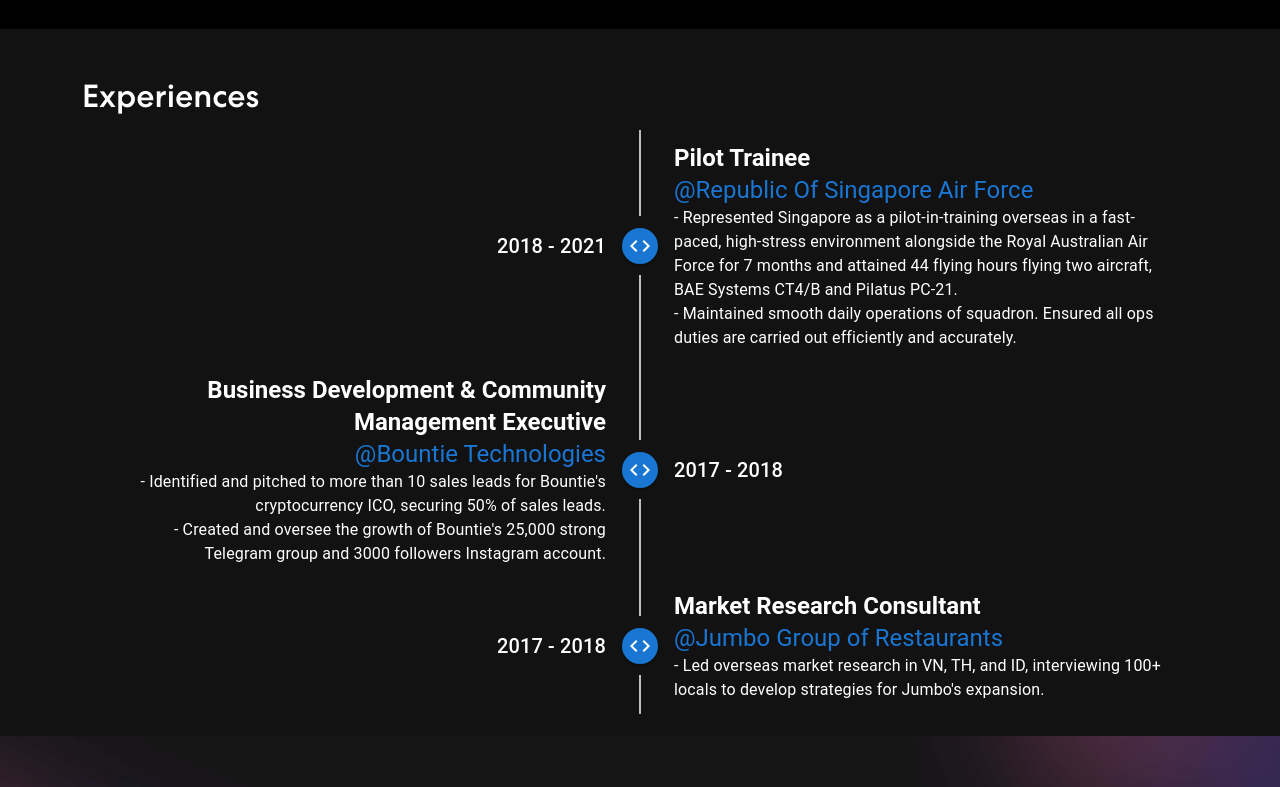
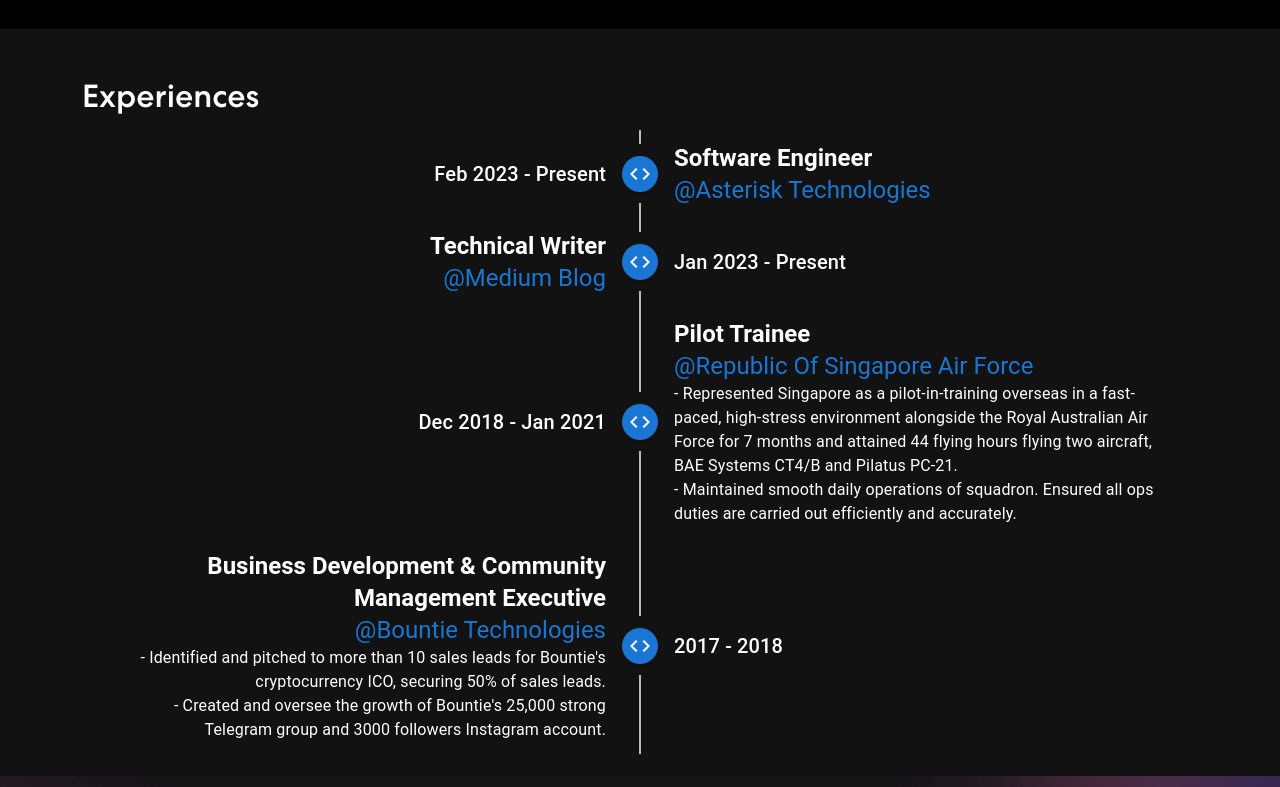
Before and after one commit to xavierkoo/xavierkoo.github.io, a React (Create React App) app: page / in a window 1280 px wide. Shown: the part 2360-3147 px from the top of the page. Built offline with nearby package versions, Linux system fonts and the light colour scheme; what react-cursor-custom would draw is missing.

Commit message:
feat: add new experience

```diff
--- a/src/components/Banner.js
+++ b/src/components/Banner.js
@@ -65,7 +65,7 @@ export const Banner = () => {
                             <span className="wrap text-secondary">
                                 {text}
                             </span>
-                            <hr class="bg-secondary mt-0 border-2 border-top border-secondary"></hr>
+                            <hr className="bg-secondary mt-0 border-2 border-top border-secondary"></hr>
                             <p>Aspiring software engineer passionate about Full Stack Development, Artificial Intelligence and Machine Learning.</p>
                             <p> Sophomore pursuing a BSc Information Systems (IS) at Singapore Management University (SMU) with double majors in Software Design & Development and Artificial Intelligence.</p>
                         </h1>
--- a/src/components/Experience.js
+++ b/src/components/Experience.js
@@ -22,7 +22,6 @@ export const Experience = () => {
                             <h2 className="mt-5">
                                 Experiences
                             </h2>
-
                             <Timeline position="alternate">
                                 <TimelineItem>
                                     <TimelineOppositeContent
@@ -31,7 +30,53 @@ export const Experience = () => {
                                     variant="h6"
                                     color="text.dark"
                                     >
-                                    2018 - 2021
+                                    Feb 2023 - Present
+                                    </TimelineOppositeContent>
+                                    <TimelineSeparator>
+                                    <TimelineConnector  />
+                                    <TimelineDot color="primary">
+                                        <CodeIcon />
+                                    </TimelineDot>
+                                    <TimelineConnector />
+                                    </TimelineSeparator>
+                                    <TimelineContent sx={{ py: "12px", px: 2 }}>
+                                    <Typography  fontWeight="bold" variant="h5" component="span">
+                                    Software Engineer <Typography variant="h5" color="primary">@Asterisk Technologies</Typography>
+                                    </Typography>
+                                    <Typography></Typography> {/* TODO: add description */}
+                                    </TimelineContent>
+                                </TimelineItem>
+                                <TimelineItem>
+                                    <TimelineOppositeContent
+                                    sx={{ m: "auto 0" }}
+                                    align="right"
+                                    variant="h6"
+                                    color="text.dark"
+                                    >
+                                    Jan 2023 - Present
+                                    </TimelineOppositeContent>
+                                    <TimelineSeparator>
+                                    <TimelineConnector  />
+                                    <TimelineDot color="primary">
+                                        <CodeIcon />
+                                    </TimelineDot>
+                                    <TimelineConnector />
+                                    </TimelineSeparator>
+                                    <TimelineContent sx={{ py: "12px", px: 2 }}>
+                                    <Typography  fontWeight="bold" variant="h5" component="span">
+                                    Technical Writer <Typography variant="h5" color="primary">@Medium Blog</Typography>
+                                    </Typography>
+                                    <Typography></Typography> {/* TODO: add description */}
+                                    </TimelineContent>
+                                </TimelineItem>
+                                <TimelineItem>
+                                    <TimelineOppositeContent
+                                    sx={{ m: "auto 0" }}
+                                    align="right"
+                                    variant="h6"
+                                    color="text.dark"
+                                    >
+                                    Dec 2018 - Jan 2021
                                     </TimelineOppositeContent>
                                     <TimelineSeparator>
                                     <TimelineConnector  />
@@ -72,29 +117,6 @@ export const Experience = () => {
                                     <Typography> - Created and oversee the growth of Bountie's 25,000 strong Telegram group and 3000 followers Instagram account.</Typography>
                                     </TimelineContent>
                                 </TimelineItem>
-                                <TimelineItem>
-                                    <TimelineOppositeContent
-                                    sx={{ m: "auto 0" }}
-                                    align="right"
-                                    variant="h6"
-                                    color="text.dark"
-                                    >
-                                    2017 - 2018
-                                    </TimelineOppositeContent>
-                                    <TimelineSeparator>
-                                    <TimelineConnector  />
-                                    <TimelineDot color="primary">
-                                        <CodeIcon />
-                                    </TimelineDot>
-                                    <TimelineConnector />
-                                    </TimelineSeparator>
-                                    <TimelineContent sx={{ py: "12px", px: 2 }}>
-                                    <Typography  fontWeight="bold" variant="h5" component="span">
-                                    Market Research Consultant <Typography variant="h5" color="primary">@Jumbo Group of Restaurants</Typography>
-                                    </Typography>
-                                    <Typography> - Led overseas market research in VN, TH, and ID, interviewing 100+ locals to develop strategies for Jumbo's expansion.</Typography>
-                                    </TimelineContent>
-                                </TimelineItem>
                             </Timeline>
 
                         </div>
--- a/src/components/Projects.js
+++ b/src/components/Projects.js
@@ -40,7 +40,7 @@ export const Projects = () => {
             description: "Designing & developing a portfolio website with HTML, CSS, Bootstrap & ReactJS.",
             imgUrl: portfolio,
             projUrl: "https://github.com/xavierkoo/portfolio-website",
-            depUrl: 'https://xavier-koo.netlify.app/'
+            depUrl: 'https://github.com/xavierkoo/portfolio-website'
         },
     ];
 
```
